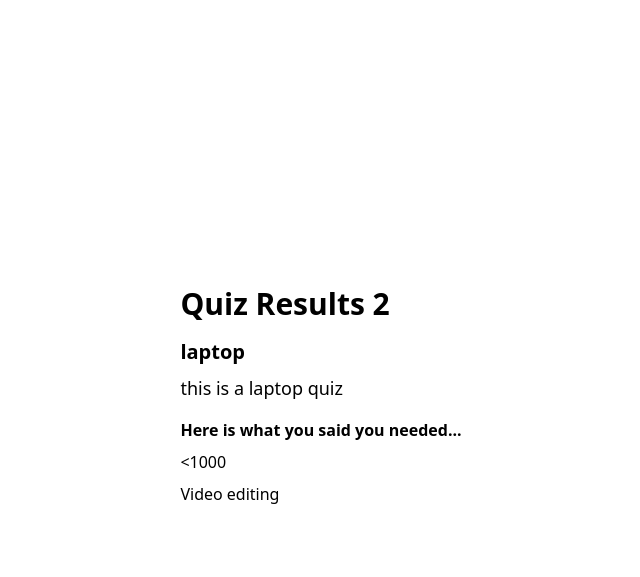
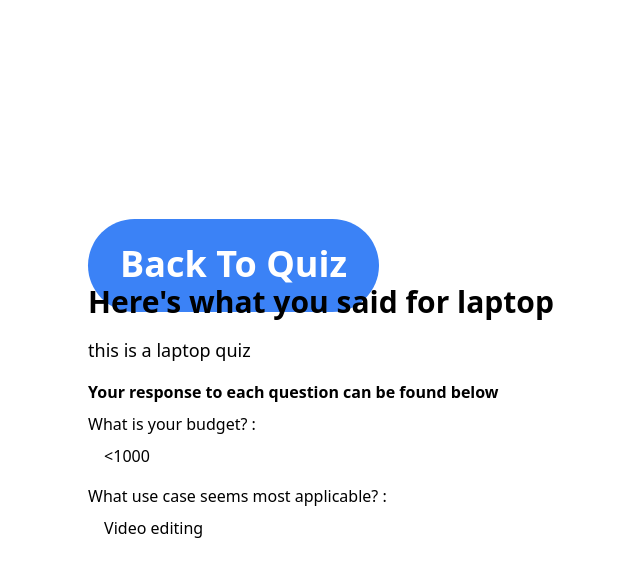
Before and after one commit to sgs22/needapcapp, a Django app: page /quiz-response/11/ in a window 1280 px wide. Shown: the top 577 px of the page, without its empty margins (319-959 px from the left). Run offline with Django 4.2, Linux system fonts and the light colour scheme; data comes from the database, SQL or seed files in the repository; some libraries are stand-ins or nearby versions.

Commit message:
update quiz response template

```diff
--- a/app/views.py
+++ b/app/views.py
@@ -6,19 +6,14 @@ from django.views import View
 from django.views.generic import DetailView
 from app.models import Choice, Question, Quiz, QuizResponse
 from app.forms import QuizForm
-
-# import anonymous user from django
 from django.contrib.auth.models import User
 
 
-# create class index view
 class IndexView(View):
     def get(self, request):
         return render(request, 'app/index.html')
 
 
-#create a form view that will show a form that will allow a user to answer questions from the quix based on the choices
-# open detail view based on slug url
 class QuizView(DetailView):
     model = Quiz
     template_name = 'app/quiz_form.html'
@@ -55,12 +50,9 @@ class QuizView(DetailView):
             user=quiz_response_user,
             response=quiz_response_data
         )
-        # after post redirect to quiz response
         url = reverse('quiz_response', kwargs={'quiz_response_id': quiz_response_object.id})
         return redirect(url)
-        # return render(request, 'app/quiz_response.html', context)
 
-#create class view to present the quiz response
 class QuizResponseView(DetailView):
     model = QuizResponse
     template_name = 'app/quiz_response.html'
@@ -69,18 +61,13 @@ class QuizResponseView(DetailView):
     def get_object(self):
         quiz_response_id = self.kwargs.get('quiz_response_id')
         return QuizResponse.objects.get(id=quiz_response_id)
-        # quiz_slug = self.kwargs.get('quiz_slug')
-        # user_id = self.kwargs.get('user_id')
-        # return QuizResponse.objects.get(quiz__slug=quiz_slug, user__id=user_id)
-
 
 
     def get_context_data(self, **kwargs):
         context = super().get_context_data(**kwargs)
         quiz_response = self.get_object().response
-        quiz_response.pop('csrfmiddlewaretoken', None) # remove csrfmiddlewaretoken key
+        quiz_response.pop('csrfmiddlewaretoken', None)
         context['quiz_name'] = self.get_object().quiz.name
         context['quiz_description'] = self.get_object().quiz.description
         context['quiz_response'] = quiz_response
-        print(quiz_response)
         return context
--- a/needapc/templates/app/quiz_response.html
+++ b/needapc/templates/app/quiz_response.html
@@ -2,12 +2,17 @@
 {% block content %}
 <div class="flex justify-center items-center h-screen">
     <div class="card p-8">
-        <h1 class="text-3xl font-bold mb-4">Quiz Results 2</h1>
-        <h2 class="text-xl font-bold mb-2">{{quiz_name}}</h2>
+        <a href="{% url 'index' %}" class="text-4xl font-bold bg-blue-500 hover:bg-blue-700 text-white py-5 pb-6 px-8 rounded-full">
+            <button>Back To Quiz</button>
+        </a>
+        <h1 class="text-3xl font-bold mb-4">Here's what you said for {{quiz_name}}</h1>
         <h3 class="text-lg mb-4">{{quiz_description}}</h3>
-        <h4 class="text-md font-bold mb-2">Here is what you said you needed...</h4>
-        {% for value in quiz_response.values %}
-            <p class="mb-2">{{ value }}</p>
+        <h4 class="text-md font-bold mb-2">Your response to each question can be found below</h4>
+        {% for key, value in quiz_response.items %}
+        <div class="mb-4">
+            <p class="mb-2">{{ key }} :</p>
+            <p class="ml-4">{{ value }}</p>
+        </div>
         {% endfor %}
     </div>
 </div>
```
